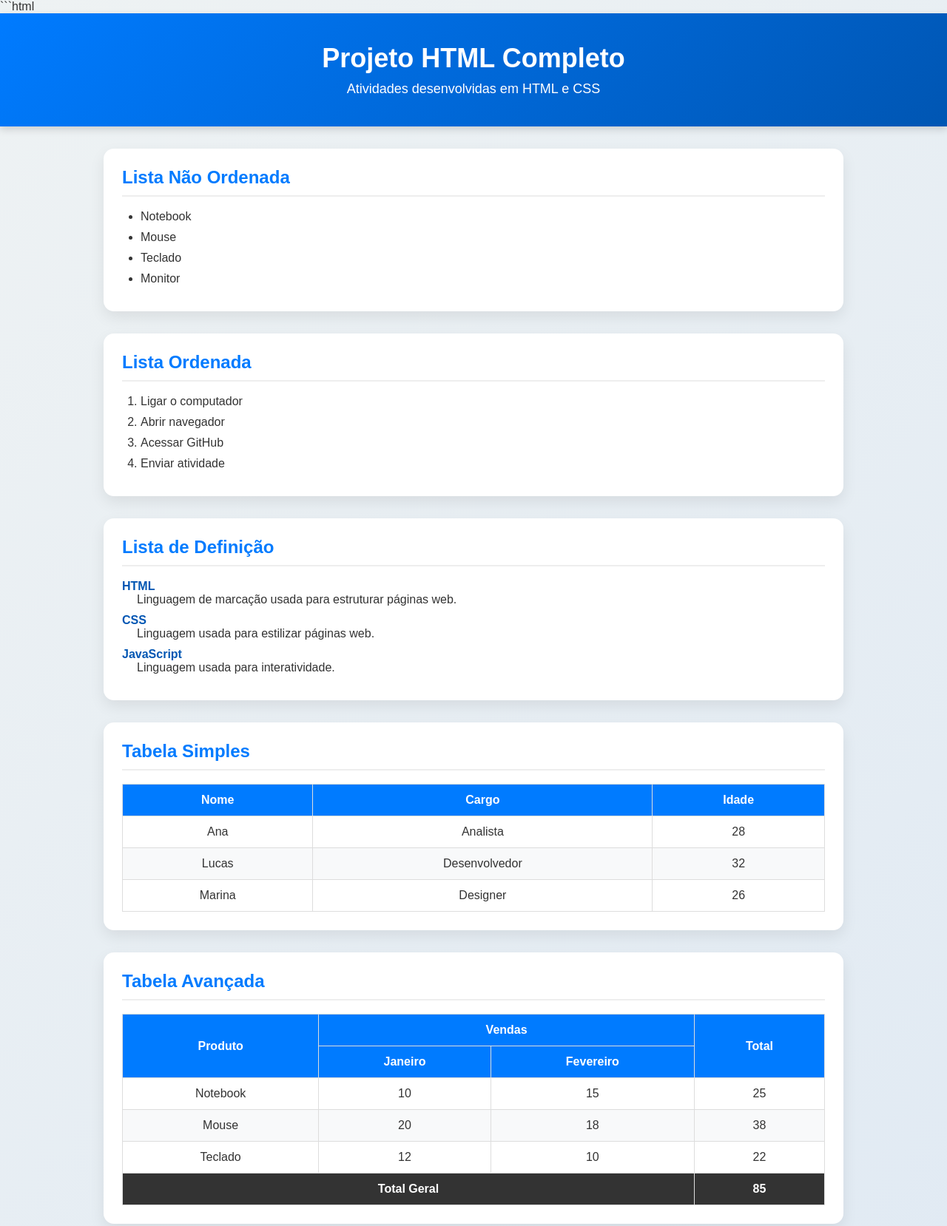
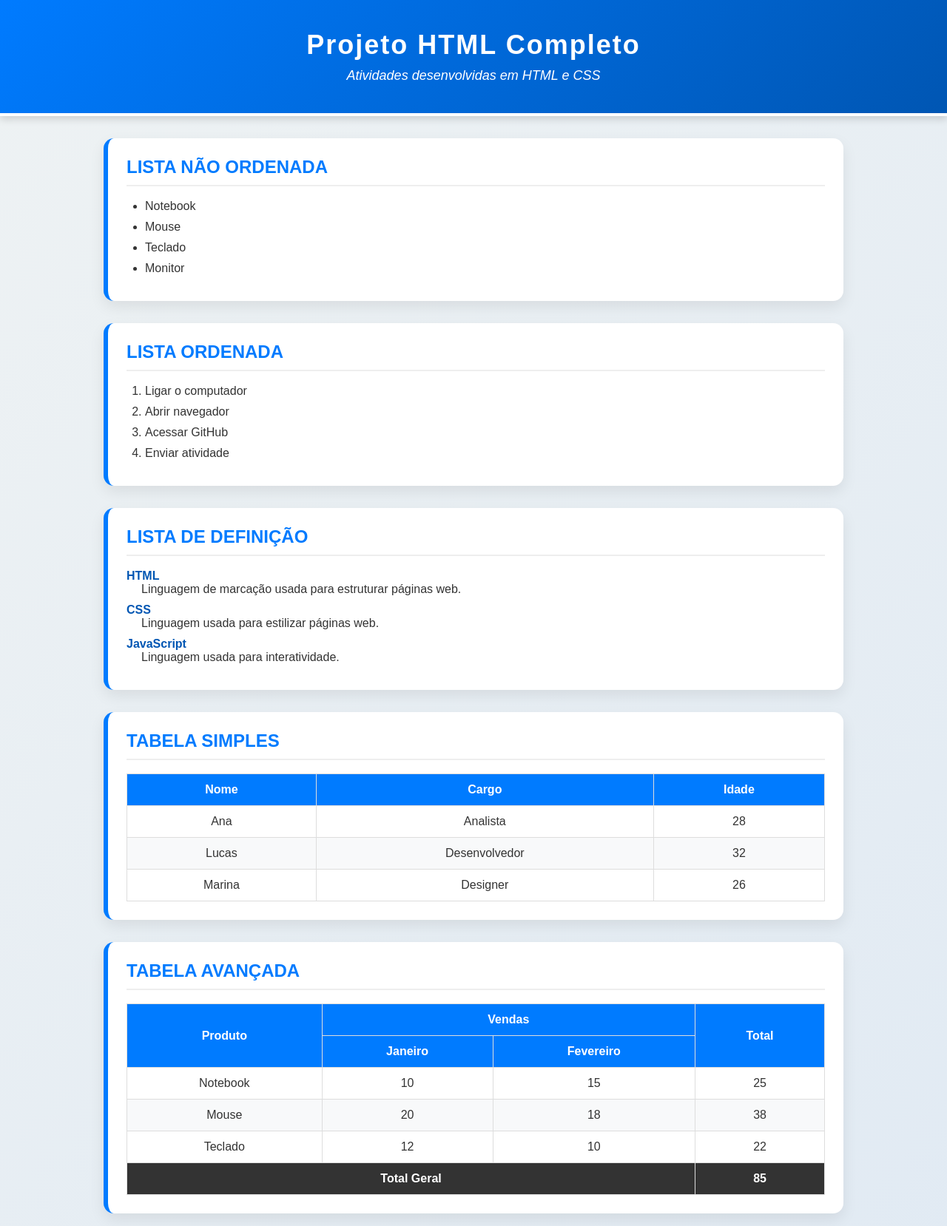
Before and after one commit to tahlly/atividade-html, a plain HTML site: page index.html in a window 1280 px wide. Shown: the top 1658 px of the page at 74% size. Drawn offline with Linux system fonts and the light colour scheme.

Commit message:
Adiciona classes e IDs para estilização da página

````diff
--- a/index.html
+++ b/index.html
@@ -1,4 +1,3 @@
-```html
 <!DOCTYPE html>
 <html lang="pt-BR">
 
@@ -22,24 +21,27 @@ body{
     color: #333;
 }
 
-header{
+#topo{
     background: linear-gradient(135deg, #007bff, #0056b3);
     color: white;
     text-align: center;
     padding: 40px 20px;
     box-shadow: 0 4px 10px rgba(0,0,0,0.15);
+    border-bottom: 4px solid white;
 }
 
-header h1{
+.titulo-principal{
     font-size: 36px;
     margin-bottom: 10px;
+    letter-spacing: 2px;
 }
 
-header p{
+.subtitulo{
     font-size: 18px;
+    font-style: italic;
 }
 
-section{
+.bloco-conteudo{
     background: white;
     width: 90%;
     max-width: 1000px;
@@ -47,13 +49,15 @@ section{
     padding: 25px;
     border-radius: 14px;
     box-shadow: 0 8px 20px rgba(0,0,0,0.08);
+    border-left: 6px solid #007bff;
 }
 
-h2{
+.titulo-secao{
     color: #007bff;
     margin-bottom: 18px;
     border-bottom: 2px solid #eee;
     padding-bottom: 10px;
+    text-transform: uppercase;
 }
 
 ul, ol{
@@ -102,6 +106,12 @@ tfoot{
     font-weight: bold;
 }
 
+#formulario-cadastro{
+    background: #f9f9f9;
+    padding: 20px;
+    border-radius: 10px;
+}
+
 label{
     font-weight: bold;
 }
@@ -133,7 +143,7 @@ input[type="submit"]:hover{
     background: #0056b3;
 }
 
-footer{
+#rodape{
     text-align: center;
     padding: 30px;
     color: #555;
@@ -145,13 +155,13 @@ footer{
 
 <body>
 
-<header>
-    <h1>Projeto HTML Completo</h1>
-    <p>Atividades desenvolvidas em HTML e CSS</p>
+<header id="topo">
+    <h1 class="titulo-principal">Projeto HTML Completo</h1>
+    <p class="subtitulo">Atividades desenvolvidas em HTML e CSS</p>
 </header>
 
-<section>
-<h2>Lista Não Ordenada</h2>
+<section class="bloco-conteudo">
+<h2 class="titulo-secao">Lista Não Ordenada</h2>
 
 <ul>
     <li>Notebook</li>
@@ -161,8 +171,8 @@ footer{
 </ul>
 </section>
 
-<section>
-<h2>Lista Ordenada</h2>
+<section class="bloco-conteudo">
+<h2 class="titulo-secao">Lista Ordenada</h2>
 
 <ol>
     <li>Ligar o computador</li>
@@ -172,8 +182,8 @@ footer{
 </ol>
 </section>
 
-<section>
-<h2>Lista de Definição</h2>
+<section class="bloco-conteudo">
+<h2 class="titulo-secao">Lista de Definição</h2>
 
 <dl>
     <dt>HTML</dt>
@@ -187,11 +197,10 @@ footer{
 </dl>
 </section>
 
-<section>
-<h2>Tabela Simples</h2>
+<section class="bloco-conteudo">
+<h2 class="titulo-secao">Tabela Simples</h2>
 
 <table>
-
 <thead>
 <tr>
 <th>Nome</th>
@@ -219,15 +228,13 @@ footer{
 <td>26</td>
 </tr>
 </tbody>
-
 </table>
 </section>
 
-<section>
-<h2>Tabela Avançada</h2>
+<section class="bloco-conteudo">
+<h2 class="titulo-secao">Tabela Avançada</h2>
 
 <table>
-
 <thead>
 <tr>
 <th rowspan="2">Produto</th>
@@ -270,14 +277,13 @@ footer{
 <td>85</td>
 </tr>
 </tfoot>
-
 </table>
 </section>
 
-<section>
-<h2>Formulário Interativo</h2>
+<section class="bloco-conteudo">
+<h2 class="titulo-secao">Formulário Interativo</h2>
 
-<form>
+<form id="formulario-cadastro">
 
 <label for="nome">Nome:</label><br>
 <input type="text" id="nome" name="nome">
@@ -301,10 +307,9 @@ footer{
 </form>
 </section>
 
-<footer>
+<footer id="rodape">
 <p>Projeto desenvolvido para estudos de HTML e CSS</p>
 </footer>
 
 </body>
 </html>
-```
````
